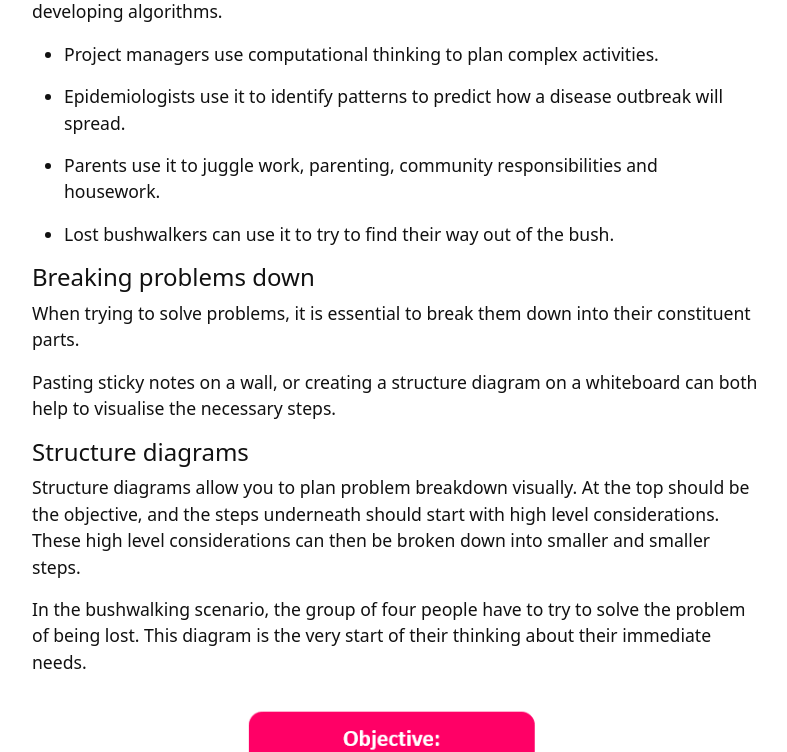
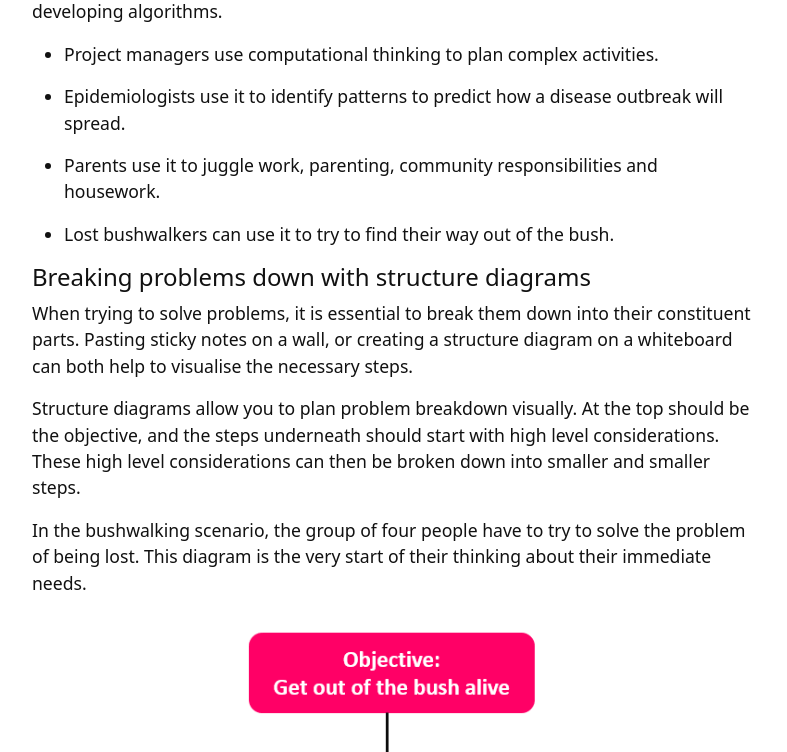
Before and after one commit to weaverbel/intro-computational-thinking, a Jekyll site: the page built from content/2-lesson.md, in a window 1280 px wide and 900 px high, scrolled down 1081 px, cut to the strip 0-752 px from the top of the window. Shown: the whole strip, without its empty margins (245-1032 px from the left). Built offline with Jekyll 4.4.1, drawn with Linux system fonts in a browser that asks for light colours.

Commit message:
Update 2-lesson.md
remove a header and combine a section

```diff
--- a/content/2-lesson.md
+++ b/content/2-lesson.md
@@ -31,13 +31,9 @@ Every time we need to plan to do something, we use some of the steps of computat
 
 - Lost bushwalkers can use it to try to find their way out of the bush.
 
-#### Breaking problems down
+#### Breaking problems down with structure diagrams
 
-When trying to solve problems, it is essential to break them down into their constituent parts.
-
-Pasting sticky notes on a wall, or creating a structure diagram on a whiteboard can both help to visualise the necessary steps.
-
-#### Structure diagrams
+When trying to solve problems, it is essential to break them down into their constituent parts. Pasting sticky notes on a wall, or creating a structure diagram on a whiteboard can both help to visualise the necessary steps.
 
 Structure diagrams allow you to plan problem breakdown visually. At the top should be the objective, and the steps underneath should start with high level considerations. These high level considerations can then be broken down into smaller and smaller steps.
 
```
